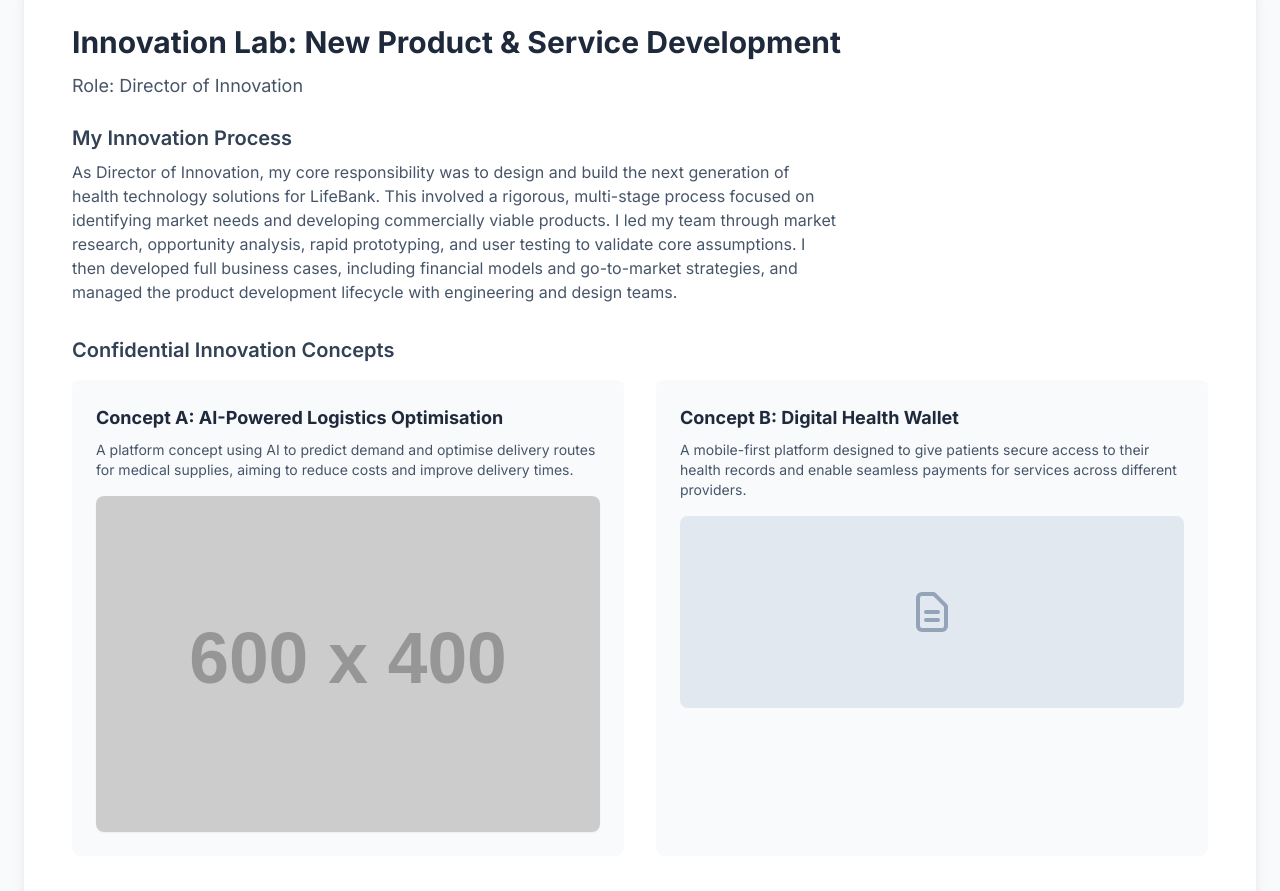
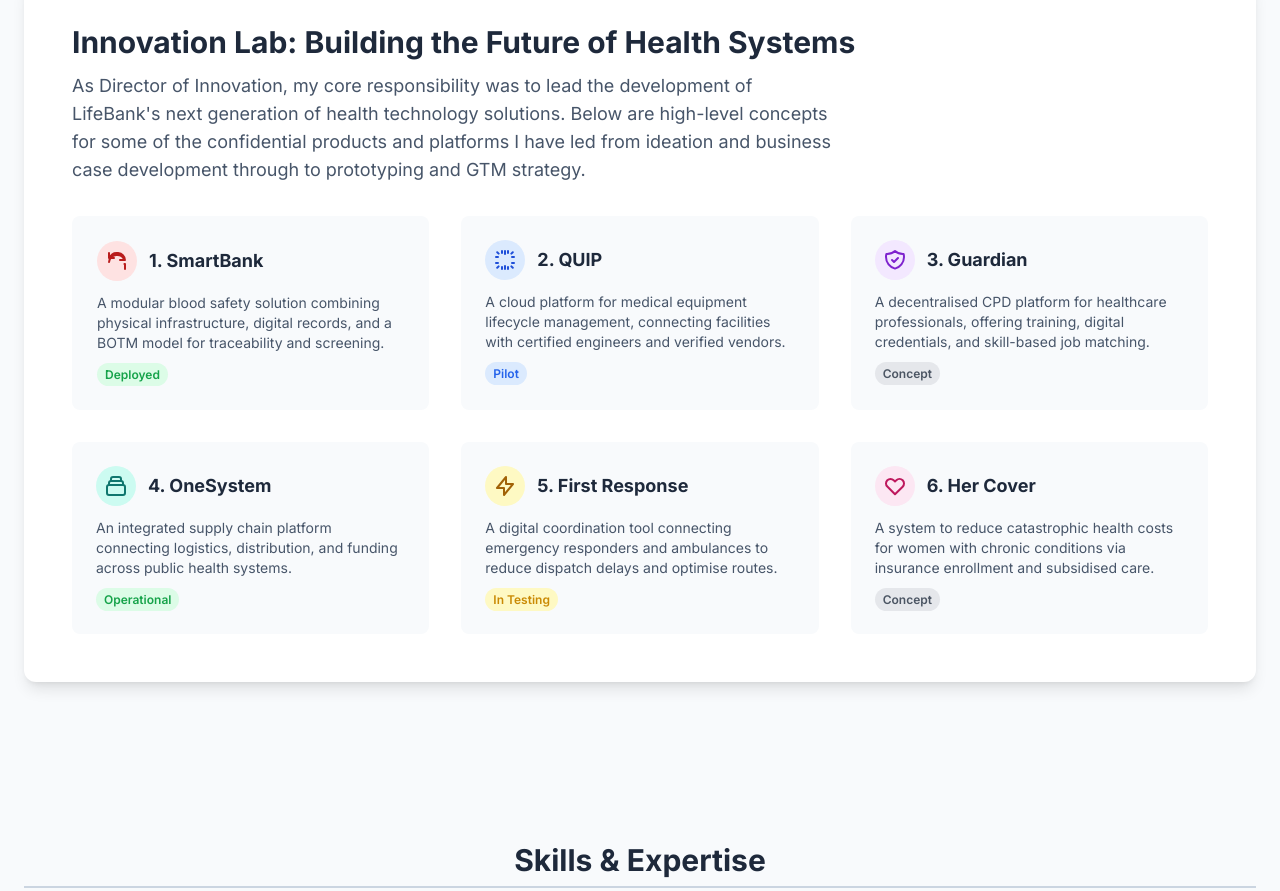
Before and after one commit to uyuruy/Akpoteheri-Professional-Portfolio, a plain HTML site: page index.html in a window 1280 px wide. Shown: the part 2640-3531 px from the top of the page. Drawn offline with nearby package versions, Linux system fonts and the light colour scheme; placeholder pictures from the web are drawn by us.

Commit message:
Add files via upload

```diff
--- a/index.html
+++ b/index.html
@@ -23,6 +23,13 @@
         }
         .case-study-card:hover {
             box-shadow: 0 20px 25px -5px rgba(0, 0, 0, 0.1), 0 10px 10px -5px rgba(0, 0, 0, 0.04);
+        }
+        .innovation-card {
+            transition: transform 0.2s ease-in-out, box-shadow 0.2s ease-in-out;
+        }
+        .innovation-card:hover {
+            transform: translateY(-4px);
+            box-shadow: 0 4px 6px -1px rgba(0, 0, 0, 0.1), 0 2px 4px -1px rgba(0, 0, 0, 0.06);
         }
     </style>
 </head>
@@ -94,7 +101,6 @@
                                 <li>Significant reduction in stockouts of essential medicines.</li>
                             </ul>
 
-                            <!-- Image Placeholder -->
                             <h4 class="font-semibold text-xl text-slate-700 mb-2">Project Media</h4>
                             <img src="https://placehold.co/600x400/334155/f1f5f9?text=Project+Photo" alt="Last-Mile Delivery Project" class="rounded-lg shadow-md w-full">
                             <p class="text-xs text-center mt-2 text-slate-500">Replace this with an actual photo from the project.</p>
@@ -123,10 +129,8 @@
                                 <li>Created a new, sustainable standard for healthcare in the country.</li>
                             </ul>
 
-                            <!-- Video Placeholder -->
                             <h4 class="font-semibold text-xl text-slate-700 mb-2">Project Video</h4>
-                            <div class="aspect-w-16 aspect-h-9 bg-slate-200 rounded-lg flex items-center justify-center">
-                                <!-- Replace the iframe with your YouTube video's embed link -->
+                            <div class="aspect-w-16 aspect-h-9 bg-slate-200 rounded-lg">
                                 <iframe src="https://www.youtube.com/embed/dQw4w9WgXcQ" frameborder="0" allow="accelerometer; autoplay; clipboard-write; encrypted-media; gyroscope; picture-in-picture" allowfullscreen class="rounded-lg shadow-md w-full h-full"></iframe>
                             </div>
                              <p class="text-xs text-center mt-2 text-slate-500">Replace this with an embedded video from YouTube or Vimeo.</p>
@@ -136,30 +140,83 @@
 
                 <!-- Case Study 3: Innovation Lab -->
                 <div class="case-study-card bg-white rounded-xl shadow-lg overflow-hidden p-8 md:p-12">
-                    <h3 class="font-bold text-3xl mb-3 text-slate-800">Innovation Lab: New Product & Service Development</h3>
-                    <p class="text-slate-600 mb-6 text-lg">Role: Director of Innovation</p>
+                    <h3 class="font-bold text-3xl mb-3 text-slate-800">Innovation Lab: Building the Future of Health Systems</h3>
+                    <p class="text-slate-600 mb-8 text-lg max-w-3xl">As Director of Innovation, my core responsibility was to lead the development of LifeBank's next generation of health technology solutions. Below are high-level concepts for some of the confidential products and platforms I have led from ideation and business case development through to prototyping and GTM strategy.</p>
 
-                    <div>
-                        <h4 class="font-semibold text-xl text-slate-700 mb-2">My Innovation Process</h4>
-                        <p class="text-slate-600 mb-8 max-w-3xl">As Director of Innovation, my core responsibility was to design and build the next generation of health technology solutions for LifeBank. This involved a rigorous, multi-stage process focused on identifying market needs and developing commercially viable products. I led my team through market research, opportunity analysis, rapid prototyping, and user testing to validate core assumptions. I then developed full business cases, including financial models and go-to-market strategies, and managed the product development lifecycle with engineering and design teams.</p>
+                    <div class="grid md:grid-cols-2 lg:grid-cols-3 gap-8">
 
-                        <h4 class="font-semibold text-xl text-slate-700 mb-4">Confidential Innovation Concepts</h4>
-                        <div class="grid md:grid-cols-2 gap-8">
-                            <!-- Innovation Concept 1 (With Media) -->
-                            <div class="bg-slate-50 p-6 rounded-lg">
-                                <h5 class="font-bold text-lg mb-2">Concept A: AI-Powered Logistics Optimisation</h5>
-                                <p class="text-slate-600 text-sm mb-4">A platform concept using AI to predict demand and optimise delivery routes for medical supplies, aiming to reduce costs and improve delivery times.</p>
-                                <img src="https://placehold.co/600x400/475569/e2e8f0?text=Concept+A+Media" alt="Concept A" class="rounded-lg shadow-sm w-full">
+                        <!-- Innovation 1: SmartBank -->
+                        <a href="http://smartbank.lifebank.ng" target="_blank" class="innovation-card block bg-slate-50 p-6 rounded-lg border border-transparent hover:border-slate-300 hover:shadow-md">
+                            <div class="flex items-center mb-3">
+                                <div class="bg-red-100 text-red-700 p-2 rounded-full mr-3">
+                                    <svg class="w-6 h-6" fill="none" stroke="currentColor" viewBox="0 0 24 24"><path stroke-linecap="round" stroke-linejoin="round" stroke-width="2" d="M4 4v5h.582m15.356 2A8.001 8.001 0 004.582 9m0 0H9m11 11v-5h-.581m-15.357-2a8.001 8.001 0 0115.357-2m0 0H15"></path></svg>
+                                </div>
+                                <h4 class="font-bold text-lg text-slate-800">1. SmartBank</h4>
                             </div>
-                            <!-- Innovation Concept 2 (No Media) -->
-                            <div class="bg-slate-50 p-6 rounded-lg">
-                                <h5 class="font-bold text-lg mb-2">Concept B: Digital Health Wallet</h5>
-                                <p class="text-slate-600 text-sm mb-4">A mobile-first platform designed to give patients secure access to their health records and enable seamless payments for services across different providers.</p>
-                                <div class="w-full h-48 bg-slate-200 rounded-lg flex items-center justify-center">
-                                    <svg class="w-12 h-12 text-slate-400" fill="none" stroke="currentColor" viewBox="0 0 24 24" xmlns="http://www.w3.org/2000/svg"><path stroke-linecap="round" stroke-linejoin="round" stroke-width="2" d="M9 12h6m-6 4h6m2 5H7a2 2 0 01-2-2V5a2 2 0 012-2h5.586a1 1 0 01.707.293l5.414 5.414a1 1 0 01.293.707V19a2 2 0 01-2 2z"></path></svg>
+                            <p class="text-sm text-slate-600 mb-2">A modular blood safety solution combining physical infrastructure, digital records, and a BOTM model for traceability and screening.</p>
+                            <span class="text-xs font-semibold text-green-600 bg-green-100 px-2 py-1 rounded-full">Deployed</span>
+                        </a>
+
+                        <!-- Innovation 2: QUIP -->
+                        <div class="innovation-card bg-slate-50 p-6 rounded-lg">
+                            <div class="flex items-center mb-3">
+                                <div class="bg-blue-100 text-blue-700 p-2 rounded-full mr-3">
+                                    <svg class="w-6 h-6" fill="none" stroke="currentColor" viewBox="0 0 24 24"><path stroke-linecap="round" stroke-linejoin="round" stroke-width="2" d="M9 3v2m6-2v2M9 19v2m6-2v2M5 9H3m2 6H3m18-6h-2m2 6h-2M12 6V3m0 18v-3M5.636 5.636L4.222 4.222m15.556 15.556L18.364 18.364M18.364 5.636L19.778 4.222m-15.556 15.556L5.636 18.364"></path></svg>
                                 </div>
+                                <h4 class="font-bold text-lg text-slate-800">2. QUIP</h4>
                             </div>
+                            <p class="text-sm text-slate-600 mb-2">A cloud platform for medical equipment lifecycle management, connecting facilities with certified engineers and verified vendors.</p>
+                            <span class="text-xs font-semibold text-blue-600 bg-blue-100 px-2 py-1 rounded-full">Pilot</span>
                         </div>
+
+                        <!-- Innovation 3: Guardian -->
+                        <div class="innovation-card bg-slate-50 p-6 rounded-lg">
+                            <div class="flex items-center mb-3">
+                                <div class="bg-purple-100 text-purple-700 p-2 rounded-full mr-3">
+                                    <svg class="w-6 h-6" fill="none" stroke="currentColor" viewBox="0 0 24 24"><path stroke-linecap="round" stroke-linejoin="round" stroke-width="2" d="M9 12l2 2 4-4m5.618-4.016A11.955 11.955 0 0112 2.944a11.955 11.955 0 01-8.618 3.04A12.02 12.02 0 003 9c0 5.591 3.824 10.29 9 11.622 5.176-1.332 9-6.03 9-11.622 0-1.042-.133-2.052-.382-3.016z"></path></svg>
+                                </div>
+                                <h4 class="font-bold text-lg text-slate-800">3. Guardian</h4>
+                            </div>
+                            <p class="text-sm text-slate-600 mb-2">A decentralised CPD platform for healthcare professionals, offering training, digital credentials, and skill-based job matching.</p>
+                            <span class="text-xs font-semibold text-gray-600 bg-gray-200 px-2 py-1 rounded-full">Concept</span>
+                        </div>
+
+                        <!-- Innovation 4: OneSystem -->
+                        <div class="innovation-card bg-slate-50 p-6 rounded-lg">
+                            <div class="flex items-center mb-3">
+                                <div class="bg-teal-100 text-teal-700 p-2 rounded-full mr-3">
+                                    <svg class="w-6 h-6" fill="none" stroke="currentColor" viewBox="0 0 24 24"><path stroke-linecap="round" stroke-linejoin="round" stroke-width="2" d="M19 11H5m14 0a2 2 0 012 2v6a2 2 0 01-2 2H5a2 2 0 01-2-2v-6a2 2 0 012-2m14 0V9a2 2 0 00-2-2M5 11V9a2 2 0 012-2m0 0V5a2 2 0 012-2h6a2 2 0 012 2v2M7 7h10"></path></svg>
+                                </div>
+                                <h4 class="font-bold text-lg text-slate-800">4. OneSystem</h4>
+                            </div>
+                            <p class="text-sm text-slate-600 mb-2">An integrated supply chain platform connecting logistics, distribution, and funding across public health systems.</p>
+                            <span class="text-xs font-semibold text-green-600 bg-green-100 px-2 py-1 rounded-full">Operational</span>
+                        </div>
+
+                        <!-- Innovation 5: First Response -->
+                        <div class="innovation-card bg-slate-50 p-6 rounded-lg">
+                            <div class="flex items-center mb-3">
+                                <div class="bg-yellow-100 text-yellow-700 p-2 rounded-full mr-3">
+                                    <svg class="w-6 h-6" fill="none" stroke="currentColor" viewBox="0 0 24 24"><path stroke-linecap="round" stroke-linejoin="round" stroke-width="2" d="M13 10V3L4 14h7v7l9-11h-7z"></path></svg>
+                                </div>
+                                <h4 class="font-bold text-lg text-slate-800">5. First Response</h4>
+                            </div>
+                            <p class="text-sm text-slate-600 mb-2">A digital coordination tool connecting emergency responders and ambulances to reduce dispatch delays and optimise routes.</p>
+                            <span class="text-xs font-semibold text-yellow-600 bg-yellow-100 px-2 py-1 rounded-full">In Testing</span>
+                        </div>
+
+                        <!-- Innovation 6: Her Cover -->
+                        <div class="innovation-card bg-slate-50 p-6 rounded-lg">
+                            <div class="flex items-center mb-3">
+                                <div class="bg-pink-100 text-pink-700 p-2 rounded-full mr-3">
+                                    <svg class="w-6 h-6" fill="none" stroke="currentColor" viewBox="0 0 24 24"><path stroke-linecap="round" stroke-linejoin="round" stroke-width="2" d="M4.318 6.318a4.5 4.5 0 016.364 0L12 7.5l1.318-1.182a4.5 4.5 0 116.364 6.364L12 20.25l-7.682-7.682a4.5 4.5 0 010-6.364z"></path></svg>
+                                </div>
+                                <h4 class="font-bold text-lg text-slate-800">6. Her Cover</h4>
+                            </div>
+                            <p class="text-sm text-slate-600 mb-2">A system to reduce catastrophic health costs for women with chronic conditions via insurance enrollment and subsidised care.</p>
+                            <span class="text-xs font-semibold text-gray-600 bg-gray-200 px-2 py-1 rounded-full">Concept</span>
+                        </div>
+
                     </div>
                 </div>
 
```
